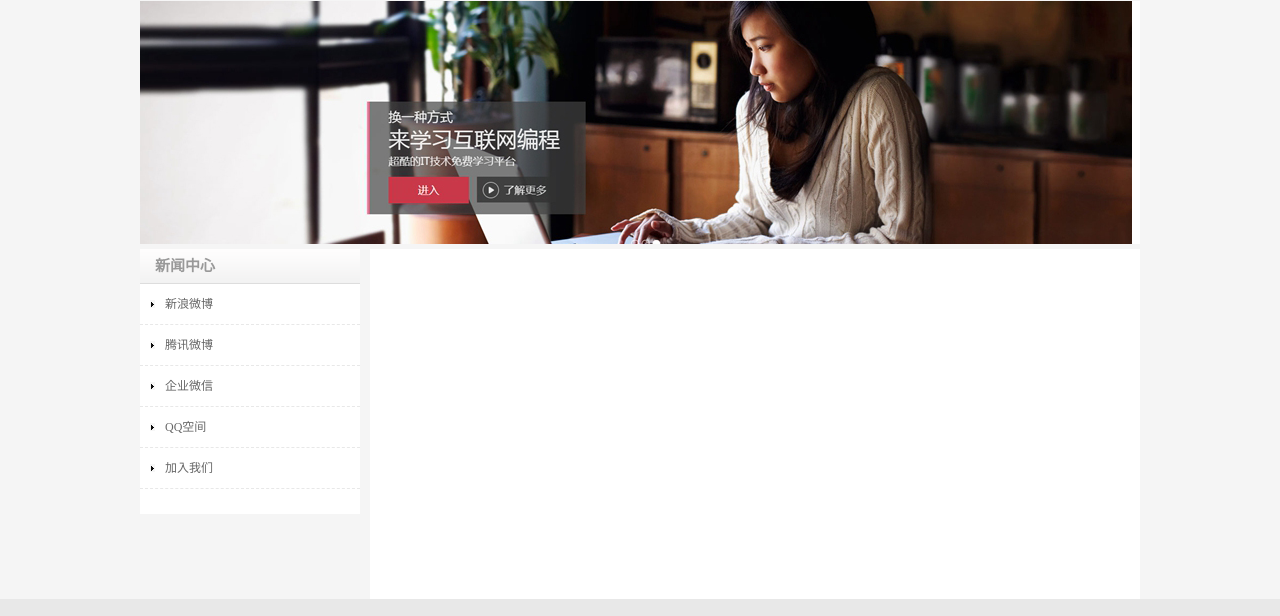
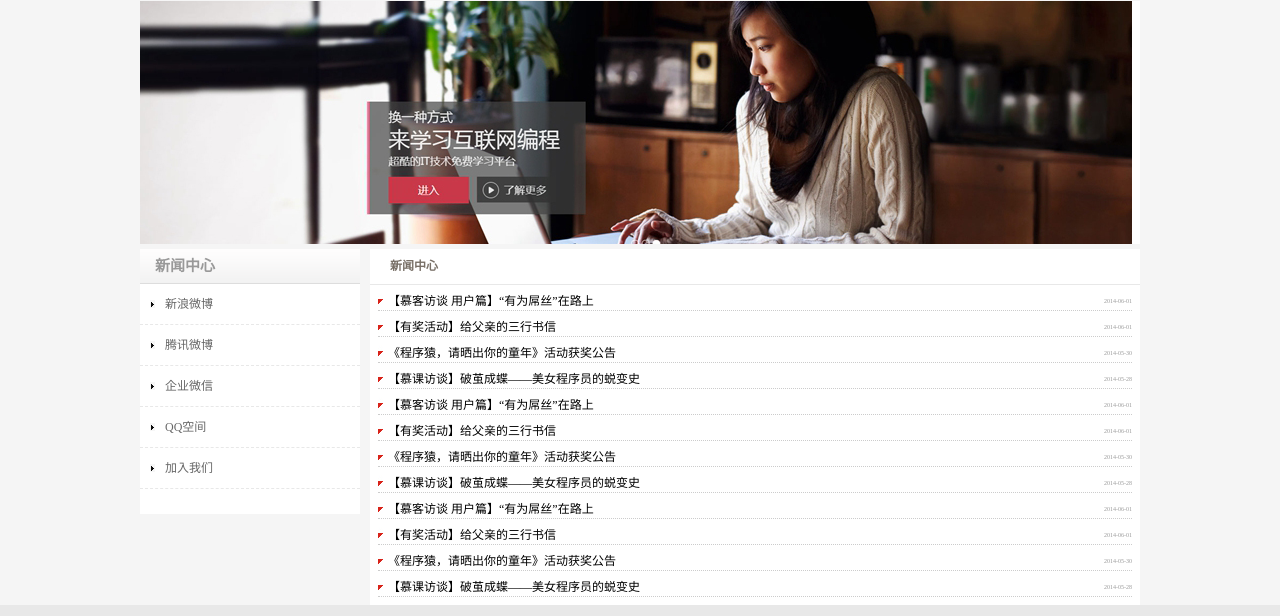
Before and after one commit to bananamilk/Colombian-Coffee, a plain HTML site: page news.html in a window 1280 px wide. Shown: the part 151-767 px from the top of the page. Drawn offline with Linux system fonts and the light colour scheme.

Commit message:
新闻列表
新闻列表

```diff
--- a/main.css
+++ b/main.css
@@ -200,7 +200,7 @@ body{
 .news_list{
 	margin-top: 20px;
 }
-.news_list li{
+.news_list li,.news_list1 li{
 	list-style-type: none;
 	border-bottom: 1px dotted #CCC;
 	background: url(images/list.jpg) no-repeat;
@@ -209,7 +209,7 @@ body{
 	height: 17px;
 	line-height: 17px;
 }
-.news_list span {
+.news_list span,.news_list1 span {
 	float: right;
 	color: #999;
 	font-size: 6px;
@@ -337,3 +337,14 @@ body{
 	background: url(images/li_bg2.gif) no-repeat left center;
 	background-color: #F2F2F2;
 }
+.news_list1 ul{
+	margin-top: 0px;
+}
+.news_list1 a:link, .news_list1 a:visited {
+	text-decoration: none;
+	color: #000;
+}
+.news_list1 a:hover, .news_list1 a:active {
+	color: #F00;
+	text-decoration: none;
+}
--- a/news.html
+++ b/news.html
@@ -64,7 +64,27 @@
 				</div>
 				<!--main_left-->
 
-				<div class="main_right"></div>
+				<div class="main_right">
+					<div class="title">
+						<h2 class="title_left">新闻中心</h2>
+					</div>
+					<div class="news_list1">
+						<ul>
+				          <li><span>2014-06-01</span> <a href="news.html">【慕客访谈 用户篇】“有为屌丝”在路上</a></li>
+				          <li><span>2014-06-01</span><a href="news.html">【有奖活动】给父亲的三行书信</a></li>
+				          <li><span>2014-05-30</span><a href="news.html">《程序猿，请晒出你的童年》活动获奖公告</a></li>
+				          <li><span>2014-05-28</span><a href="news.html" title="aa">【慕课访谈】破茧成蝶——美女程序员的蜕变史</a></li>
+				          <li><span>2014-06-01</span> <a href="news.html">【慕客访谈 用户篇】“有为屌丝”在路上</a></li>
+				          <li><span>2014-06-01</span><a href="news.html">【有奖活动】给父亲的三行书信</a></li>
+				          <li><span>2014-05-30</span><a href="news.html">《程序猿，请晒出你的童年》活动获奖公告</a></li>
+				          <li><span>2014-05-28</span><a href="news.html" title="aa">【慕课访谈】破茧成蝶——美女程序员的蜕变史</a></li>
+				          <li><span>2014-06-01</span> <a href="news.html">【慕客访谈 用户篇】“有为屌丝”在路上</a></li>
+				          <li><span>2014-06-01</span><a href="news.html">【有奖活动】给父亲的三行书信</a></li>
+				          <li><span>2014-05-30</span><a href="news.html">《程序猿，请晒出你的童年》活动获奖公告</a></li>
+				          <li><span>2014-05-28</span><a href="news.html" title="aa">【慕课访谈】破茧成蝶——美女程序员的蜕变史</a></li>
+				        </ul>
+					</div>
+				</div>
 				<!--main_right-->
 
 			</div><!--main-->
```
